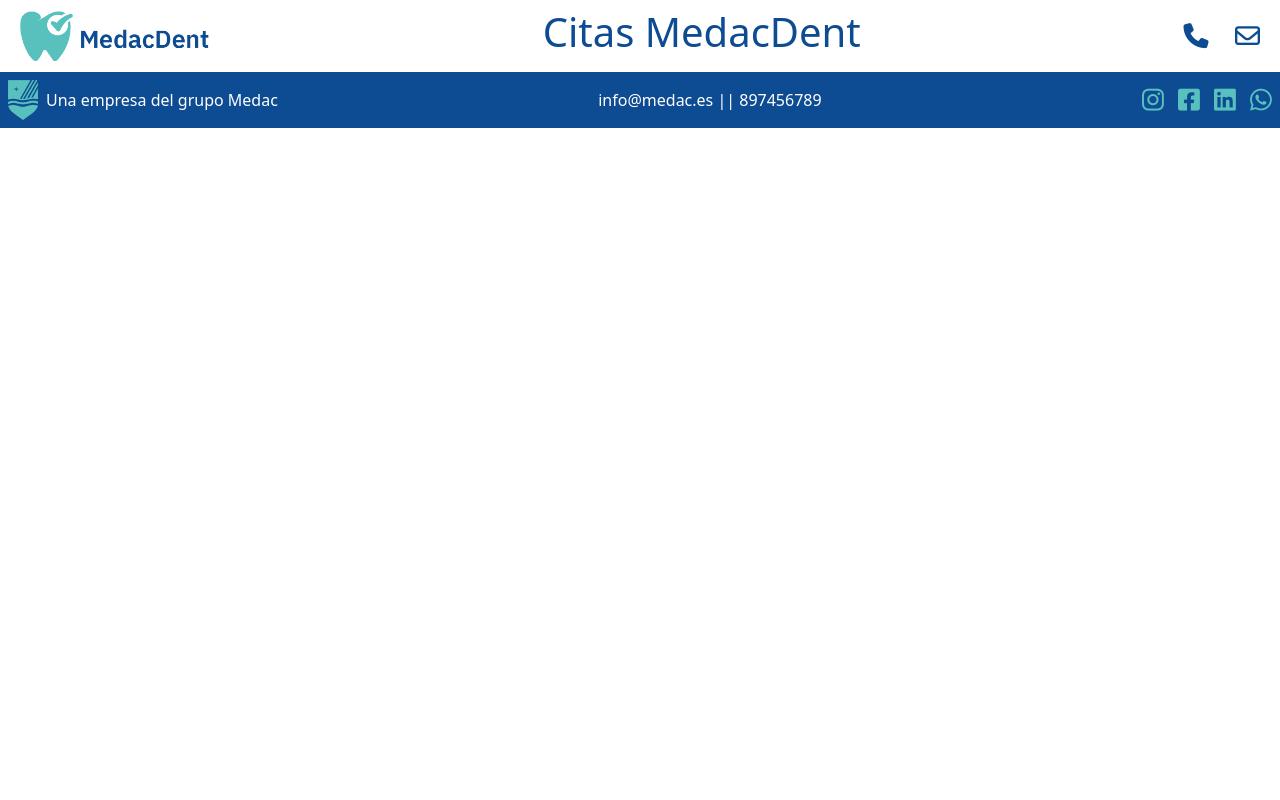
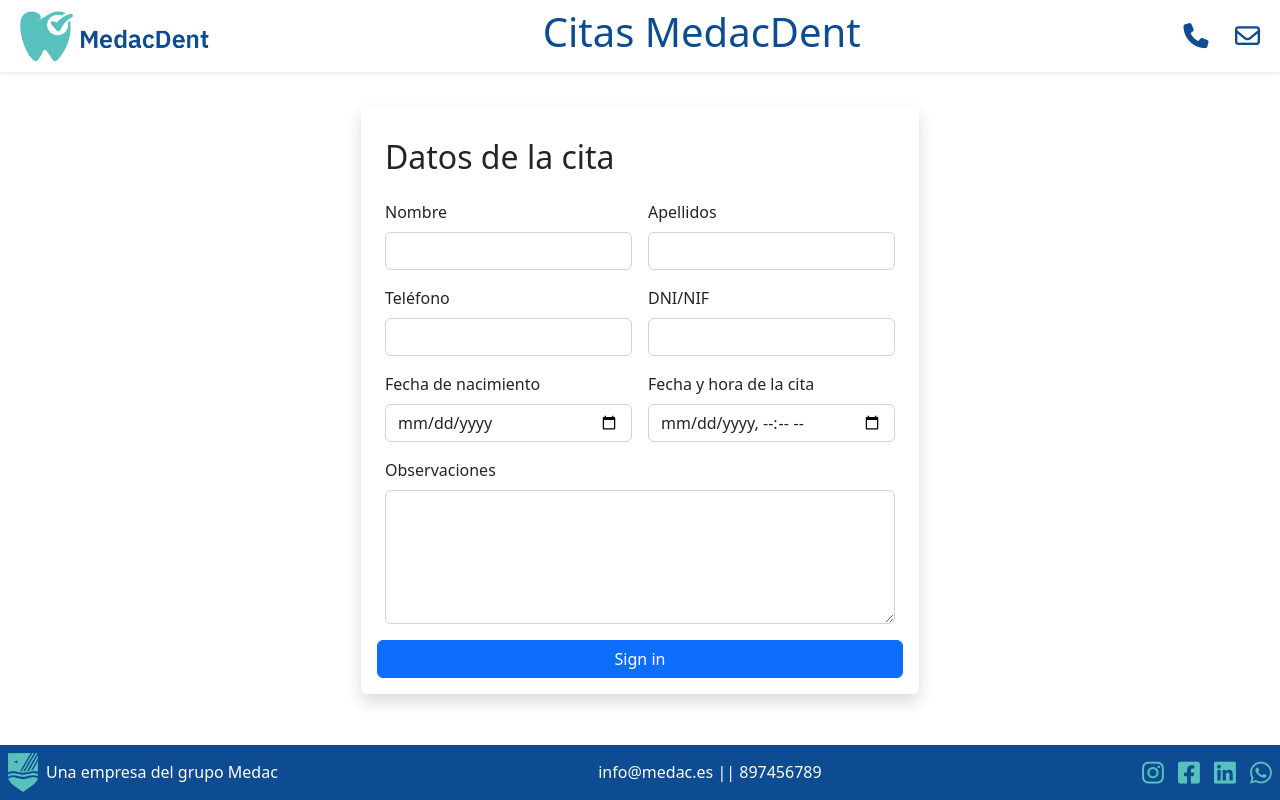
Before and after one commit to gonzalo-plaza/dentalclinic-practise, a website: page index.html in a window 1280 px wide. Drawn offline with nearby package versions, Linux system fonts and the light colour scheme.

Commit message:
[ADD] Appointment Form: Add first styles

```diff
--- a/index.html
+++ b/index.html
@@ -24,7 +24,40 @@
             </a>
         </section>
     </header>
-    <main class="container"></main>
+    <main class="main-container container d-flex align-items-center justify-content-center">
+        <form action="" class="row g-3 shadow p-3 bg-body rounded w-50">
+            <h2>Datos de la cita</h2>
+            <div class="col-6">
+                <label class="form-label" for="name">Nombre</label>
+                <input type="text" class="form-control" name="name"/>
+            </div>
+            <div class="col-6">
+                <label class="form-label" for="surname">Apellidos</label>
+                <input type="text" class="form-control" name="surname">
+            </div>
+            <div class="col-6">
+                <label class="form-label" for="phone">Teléfono</label>
+                <input type="text" class="form-control" name="phone" />
+            </div>
+            <div class="col-6">
+                <label class="form-label" for="idnumber">DNI/NIF</label>
+                <input type="text" class="form-control" name="idnumber">
+            </div>
+            <div class="col-6">
+                <label class="form-label" for="birth">Fecha de nacimiento</label>
+                <input type="date" class="form-control" name="birth" />
+            </div>
+            <div class="col-6">
+                <label class="form-label" for="appoinmentDate">Fecha y hora de la cita</label>
+                <input type="datetime-local" class="form-control" name="appoinmentDate" />
+            </div>
+            <div class="col-12">
+                <label class="form-label" for="observations">Observaciones</label>
+                <textarea class="form-control" name="observations" id="form-observations" cols="30" rows="5"></textarea>
+            </div>
+            <button type="submit" class="btn btn-primary">Sign in</button>
+        </form>
+    </main>
     <footer class="footer d-flex justify-content-between align-items-center p-2">
         <section class="d-flex justify-content-between align-items-center">
             <img src="/img/medac-logo.png" alt="Medac" title="Medac" width="30">
--- a/styles/custom.scss
+++ b/styles/custom.scss
@@ -1,6 +1,5 @@
 .header{
     max-height: 4.5rem;
-
     &__title{
         color: #0D4C92;
     }
@@ -24,6 +23,10 @@
 
 p{
     margin-bottom: 0;
+}
+
+.main-container{
+    height: calc(100vh - (127.5px));
 }
 
 .footer{
```
Also changed, not shown: styles/styles.css, 1 other file.
